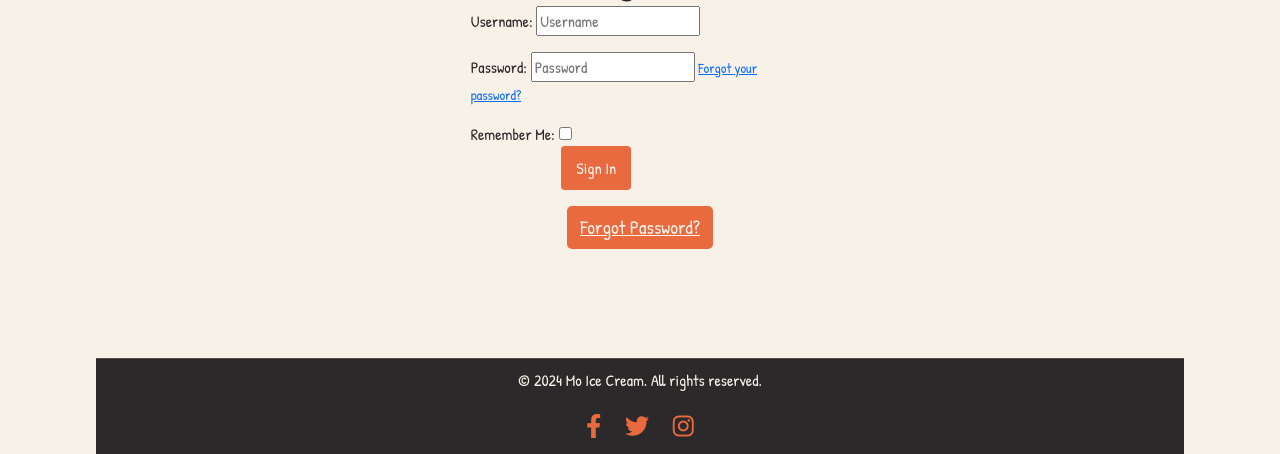
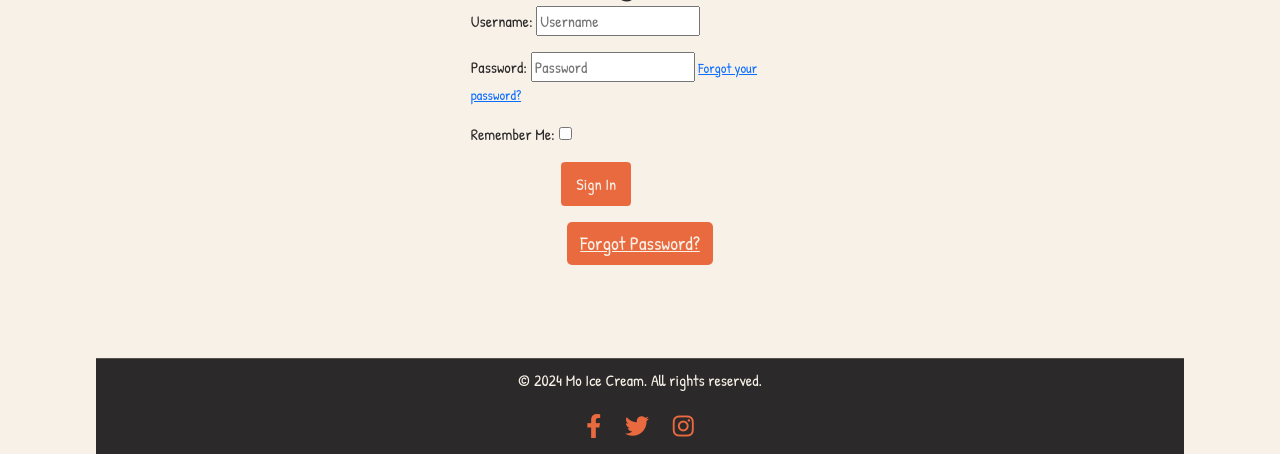
Before and after one commit to primarypigments/Mo_Ice_Cream, a Django app: page /accounts/login/ in a window 1280 px wide. Shown: the part 346-800 px from the top of the page. Run offline with Django 5.2, Linux system fonts and the light colour scheme; some libraries are stand-ins or nearby versions.

Commit message:
Add spacing

```diff
--- a/templates/account/login.html
+++ b/templates/account/login.html
@@ -7,24 +7,32 @@
 
   <form class="login" method="POST" action="{% url 'account_login' %}">
     {% csrf_token %}
+
+    {% if form.non_field_errors %}
+      <div class="alert alert-danger mb-4" role="alert">
+        {% for error in form.non_field_errors %}
+          {{ error }}
+        {% endfor %}
+      </div>
+    {% endif %}
     <div class="row justify-content-center">
       <div class="col-md-4">
         {% for field in form %}
-        {% if not forloop.first %}
-        <div class="mb-3"></div>
-        {% endif %}
-        <div class="form-group">
+        <div class="form-group mb-3">
           {{ field.label_tag }}
           {{ field }}
           {% if field.help_text %}
           <small class="form-text text-muted">{{ field.help_text }}</small>
           {% endif %}
-          {% for error in field.errors %}
-          <div class="alert alert-danger">{{ error }}</div>
-          {% endfor %}
+          {% if field.errors %}
+            {% for error in field.errors %}
+
+              <div class="alert alert-danger">{{ error }}</div>
+            {% endfor %}
+          {% endif %}
         </div>
         {% endfor %}
-        <div class="d-grid gap-2">
+        <div class="d-grid gap-2 mb-3">
           <div class="row">
             <div class="col-6 mx-auto">
               <button class="btn btn-primary btn-block" type="submit">{% trans "Sign In" %}</button>
```
